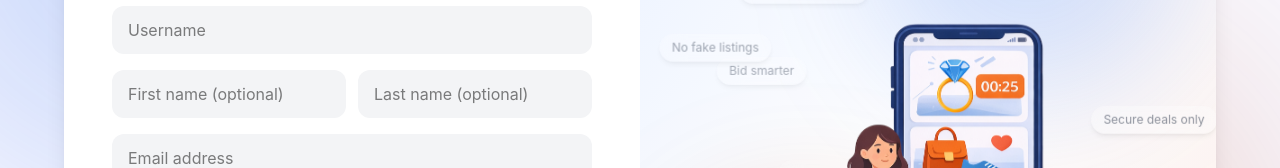
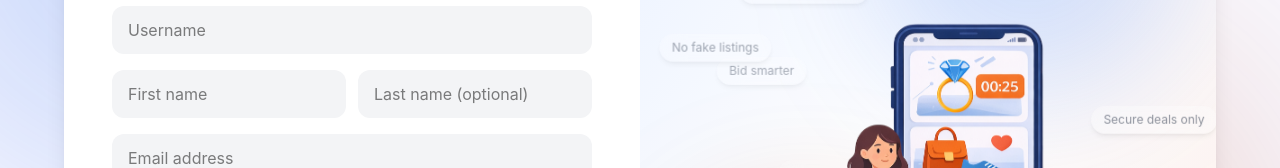
Before and after one commit to Amank-123/Auctify_Frontend, a React (Vite) app: page /auth/register in a window 1280 px wide. Shown: the part 337-505 px from the top of the page. Built offline with nearby package versions, Linux system fonts and the light colour scheme; no server answers.

Commit message:
Fixing the oauth issue in brave browser

```diff
--- a/src/features/auth/pages/AuthSuccess.jsx
+++ b/src/features/auth/pages/AuthSuccess.jsx
@@ -10,8 +10,8 @@ const AuthSuccess = () => {
     const location = useLocation();
 
     useEffect(() => {
-        // console.log("User log from authsuccess: ", User);
         if (!Loading) {
+            console.log("User log from authsuccess: ", User);
             if (User) {
                 showSuccess("User successfully logged in");
                 navigate("/", { replace: true });
--- a/src/features/auth/pages/registrationPage.jsx
+++ b/src/features/auth/pages/registrationPage.jsx
@@ -177,7 +177,7 @@ export default function SignupPage() {
                             <input
                                 type="text"
                                 name="firstName"
-                                placeholder="First name (optional)"
+                                placeholder="First name"
                                 value={form.firstName}
                                 onChange={handleChange}
                                 className="
--- /dev/null
+++ b/src/features/home/pages/PolicyPage.jsx
@@ -0,0 +1,12 @@
+import LegalPage from "../../policies/LegalPages.jsx";
+import PolicyData from "../../policies/PrivacyPolicyData.js";
+
+export default function PrivacyPolicy() {
+    return (
+        <LegalPage
+            title="Privacy Policy"
+            description="This Privacy Policy explains how we handle your data."
+            sections={PolicyData}
+        />
+    );
+}
--- a/src/features/home/pages/PrivacyPolicy.jsx
+++ /dev/null
@@ -1,12 +0,0 @@
-import LegalPage from "../../policies/LegalPages.jsx";
-import PolicyData from "../../policies/PrivacyPolicyData.js"
-
-export default function PrivacyPolicy() {
-  return (
-    <LegalPage
-      title="Privacy Policy"
-      description="This Privacy Policy explains how we handle your data."
-      sections={PolicyData}
-    />
-  );
-}
--- a/src/routes/router.jsx
+++ b/src/routes/router.jsx
@@ -1,7 +1,7 @@
 import { createBrowserRouter } from "react-router-dom";
 import RootLayout from "@/layouts/MainLayout.jsx";
 import NotFound from "@/components/common/notFound.jsx";
-import PrivacyPolicy from "@/features/home/pages/PrivacyPolicy.jsx";
+import PrivacyPolicy from "@/features/home/pages/PolicyPage.jsx";
 import Terms from "@/features/home/pages/TermsAndConditions.jsx";
 import Cookies from "@/features/home/pages/Cookies.jsx";
 import HelpCenter from "@/features/home/pages/HelpCenter.jsx";
```
